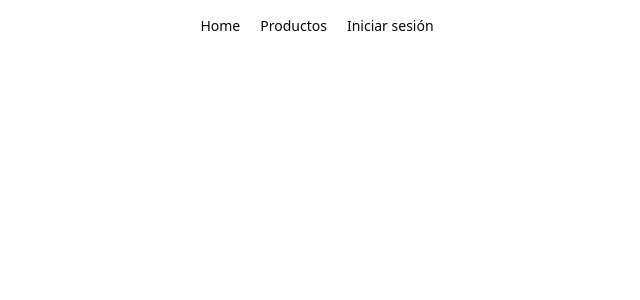
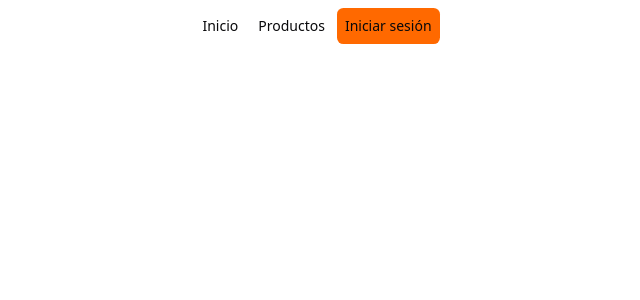
Before and after one commit to DAvalos36/zenova-front-prueba, a Next.js app: page / in a window 1280 px wide. Shown: the top 300 px of the page, without its empty margins (323-963 px from the left). Built offline with nearby package versions, Linux system fonts and the light colour scheme.

Commit message:
feat: header

```diff
--- a/src/app/components/header/header.tsx
+++ b/src/app/components/header/header.tsx
@@ -18,15 +18,19 @@ const Header = (props: Props) => {
       <NavigationMenu>
         <NavigationMenuList>
           <NavigationMenuItem>
-            <NavigationMenuLink href="/">Home</NavigationMenuLink>
+            <NavigationMenuLink asChild>
+              <Link href="/">Inicio</Link>
+            </NavigationMenuLink>
           </NavigationMenuItem>
           <NavigationMenuItem>
-            <NavigationMenuLink>Productos</NavigationMenuLink>
+            <NavigationMenuLink asChild>
+              <Link href="/products">Productos</Link>
+            </NavigationMenuLink>
           </NavigationMenuItem>
           <NavigationMenuItem>
-            <Link href="/login" passHref legacyBehavior>
-              <NavigationMenuLink>Iniciar sesión</NavigationMenuLink>
-            </Link>
+            <NavigationMenuLink className="bg-orange-500" asChild>
+              <Link href="/login">Iniciar sesión</Link>
+            </NavigationMenuLink>
           </NavigationMenuItem>
         </NavigationMenuList>
       </NavigationMenu>
```
